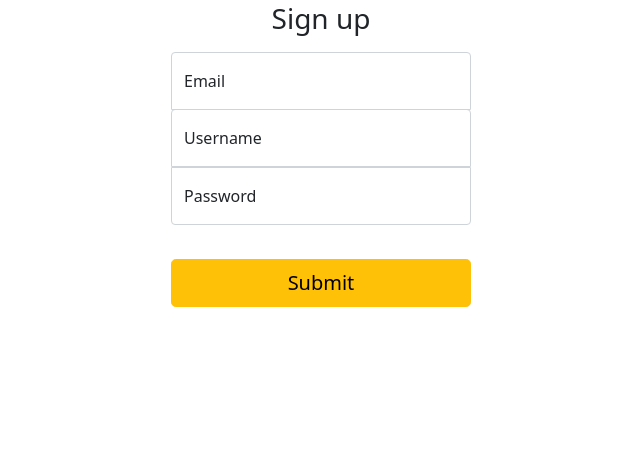
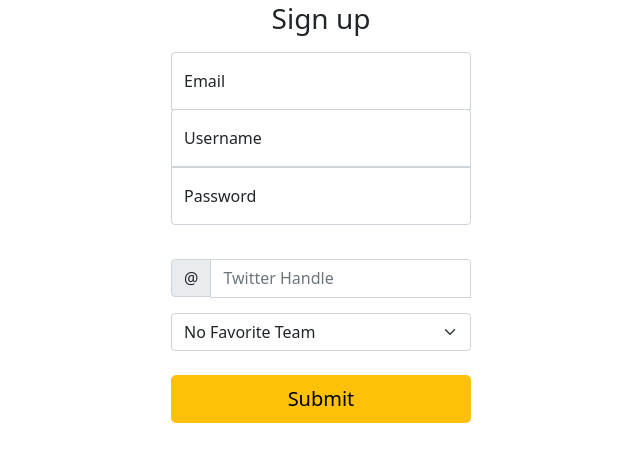
Before and after one commit to amanjaiman/owl-pickem, a Django app: page /signup/ in a window 1280 px wide. Shown: the part 170-632 px from the top of the page, without its empty margins (307-947 px from the left). Run offline with Django 3.2, Linux system fonts and the light colour scheme; data comes from the database, SQL or seed files in the repository; both versions use the stored data as it was after the commit; parts of the project's set-up code (start-up, migrations or seed data) failed here and were passed over.

Commit message:
Add twitter and favorite team to user profile

```diff
--- a/pickem/models.py
+++ b/pickem/models.py
@@ -39,6 +39,8 @@ class UserProfile(models.Model):
     points = models.IntegerField(default=0)
     rank = models.IntegerField(default=0)
     latest_pred_week = models.IntegerField(default=0)
+    twitter = models.CharField(max_length=50, blank=True, null=True)
+    favorite_team = models.ForeignKey(Team, blank=True, null=True, on_delete=models.CASCADE)
 
     def __str__(self):
         return self.user.username
--- a/pickem/static/pickem/signup.css
+++ b/pickem/static/pickem/signup.css
@@ -16,3 +16,9 @@
   border-top-left-radius: 0;
   border-top-right-radius: 0;
 }
+
+.form-signin input[type="text"] {
+  margin-bottom: -1px;
+  border-bottom-right-radius: 0;
+  border-bottom-left-radius: 0;
+}
--- a/pickem/templates/pickem/leaderboard.html
+++ b/pickem/templates/pickem/leaderboard.html
@@ -24,6 +24,7 @@
                     <th scope="col">Username</th>
                     <th scope="col">Twitter</th>
                     <th scope="col">Points</th>
+                    <th scope="col">Favorite Team</th>
                 </tr>
             </thead>
             <tbody>
@@ -31,8 +32,9 @@
                     <tr class="{% if curr_user_profile == user_profile %}table-info{% endif %}">
                         <th scope="row"><a href="{% url 'pickem:userhistory' curr_user_profile.user.username %}" class="nav-link link-dark">{{ curr_user_profile.rank }}</a></th>
                         <td><a href="{% url 'pickem:userhistory' curr_user_profile.user.username %}" class="nav-link link-dark">{{ curr_user_profile.user.username }}</a></td>
-                        <td><a href="{% url 'pickem:userhistory' curr_user_profile.user.username %}" class="nav-link link-dark">@</a></td> <!--Make link-->
+                        <td>{% if curr_user_profile.twitter %}<a href="https://www.twitter.com/{{ curr_user_profile.twitter }}" class="nav-link link-dark">{{ curr_user_profile.twitter }}</a>{% endif %}</td>
                         <td><a href="{% url 'pickem:userhistory' curr_user_profile.user.username %}" class="nav-link link-dark"><span class="badge bg-warning rounded-pill">{{ curr_user_profile.points }}</span></a></td>
+                        <td><a href="{% url 'pickem:userhistory' curr_user_profile.user.username %}"><img src="{{ curr_user_profile.favorite_team.team_logo }}" alt="{{ curr_user_profile.favorite_team.team_name }}" height="40"></a></td>
                     </tr>
                 {% endfor %}
             </tbody>
--- a/pickem/templates/pickem/signup.html
+++ b/pickem/templates/pickem/signup.html
@@ -41,6 +41,19 @@
                     <label for="floatingPassword">Password</label>
                 </div>
                 <br>
+                <div class="form floating input-group mb-3">
+                    <span class="input-group-text" id="twitter">@</span>
+                    <input type="text" class="form-control" id="floatingInput" name="twitter" placeholder="Twitter Handle" aria-label="Username" aria-describedby="twitter">
+                </div>
+                <div>
+                    <select class="form-select" name="team" aria-label="favorite team">
+                        <option selected>No Favorite Team</option>
+                        {% for team in teams %}
+                        <option value="{{ team.team_name }}">{{ team.team_name }}</option>
+                        {% endfor %}
+                    </select>
+                </div>
+                <br>
                 <button class="w-100 btn btn-lg btn-warning" type="submit" value="signupaction">Submit</button>
             </form>
     </div>
--- a/pickem/views.py
+++ b/pickem/views.py
@@ -187,27 +187,37 @@ def signup(request):
         return HttpResponseRedirect(reverse('pickem:index', args=()))
     else:
         request.session['current_page'] = 'signup'
-        return render(request, 'pickem/signup.html', {})
+
+        context = {
+            'teams': Team.objects.all().order_by('team_name')
+        }
+        return render(request, 'pickem/signup.html', context)
 
 def signupaction(request):
     try:
+        print(request.POST)
         email = request.POST['email']
         username = request.POST['username']
         password = request.POST['password']
         #confirm_password = request.POST['confirm_password']
+        twitter = request.POST['twitter']
+        team_name = request.POST['team']
+        if team_name == "No Favorite Team":
+            team = None
+        else:
+            team = Team.objects.get(team_name=team_name)
     except KeyError:
         return render(request, 'pickem/signup.html', {'error_message': "Not all required fields were provided."})
     else:
         if User.objects.filter(username=username).exists():
-            return render(request, 'pickem/signup.html', {'error_message': "That username already exists!"})
+            return render(request, 'pickem/signup.html', {'error_message': "That username already exists!", 'teams': Team.objects.all().order_by('team_name')})
         if User.objects.filter(email=email).exists():
-            return render(request, 'pickem/signup.html', {'error_message': "That email already exists!"})
+            return render(request, 'pickem/signup.html', {'error_message': "That email already exists!", 'teams': Team.objects.all().order_by('team_name')})
         if not username.isalnum():
-            return render(request, 'pickem/signup.html', {'error_message': "Username cannot contain special characters!"})
+            return render(request, 'pickem/signup.html', {'error_message': "Username cannot contain special characters!", 'teams': Team.objects.all().order_by('team_name')})
         else:
-
             user = User.objects.create_user(username=username, password=password, email=email)
-            new_user = UserProfile(user=user)
+            new_user = UserProfile(user=user, twitter=twitter, favorite_team=team)
             new_user.save()
             return loginaction(request)
 
```
Also changed, not shown: README.md, db.sqlite3, pickem/migrations/0021_auto_20210408_1749.py (added).
